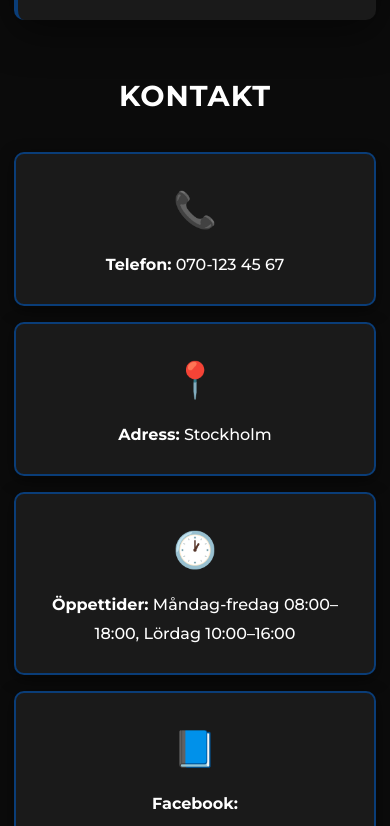
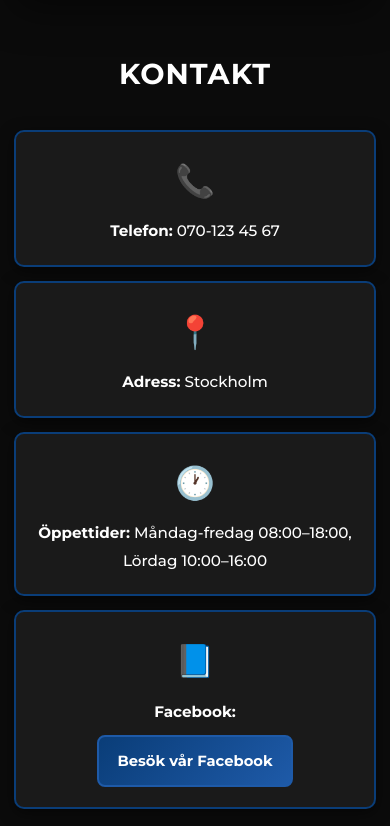
Before and after one commit to 74imadhallaq-star/Primabilvard, a plain HTML site: page index.html in a window 390 px wide. Shown: the part 7167-7993 px from the top of the page. Drawn offline with nearby package versions, Linux system fonts and the light colour scheme; no server answers.

Commit message:
Refactor contact layout and adjust styles

```diff
--- a/style.css
+++ b/style.css
@@ -842,35 +842,36 @@ body {
 
 .contact-info {
   display: grid;
-  grid-template-columns: repeat(auto-fit, minmax(300px, 1fr));
-  gap: 40px;
+  grid-template-columns: repeat(6, minmax(0, 1fr));
+  gap: 18px;
 }
 
 .contact-item {
   background: var(--bg-secondary);
-  padding: 40px 30px;
+  padding: 26px 20px;
   border-radius: 12px;
   box-shadow: 0 4px 15px rgba(0, 0, 0, 0.5);
   text-align: center;
   border: 2px solid var(--primary);
   transition: all 0.3s ease;
+  display: block;
 }
 
 .contact-item:hover {
-  transform: translateY(-8px);
+  transform: translateY(-6px);
   box-shadow: 0 10px 30px rgba(30, 90, 168, 0.3);
   border-color: var(--accent);
 }
 
 .contact-item .icon {
-  font-size: 3rem;
+  font-size: 2.4rem;
   display: block;
-  margin-bottom: 15px;
+  margin-bottom: 10px;
   color: var(--primary);
 }
 
 .contact-item p {
-  font-size: 1.1rem;
+  font-size: 0.98rem;
   color: var(--text-primary);
   font-weight: 500;
 }
@@ -878,7 +879,7 @@ body {
 .contact-facebook-btn {
   display: inline-block;
   margin-top: 10px;
-  padding: 10px 18px;
+  padding: 10px 16px;
   border-radius: 8px;
   border: 2px solid var(--accent);
   background: linear-gradient(135deg, var(--primary), var(--accent));
@@ -891,6 +892,19 @@ body {
 .contact-facebook-btn:hover {
   transform: translateY(-2px);
   box-shadow: 0 8px 18px rgba(30, 90, 168, 0.35);
+}
+
+/* Kontakt-layout: 3 kort överst, 2 centrerade under */
+.contact-item:nth-child(-n+3) {
+  grid-column: span 2;
+}
+
+.contact-item:nth-child(4) {
+  grid-column: 2 / span 2;
+}
+
+.contact-item:nth-child(5) {
+  grid-column: 4 / span 2;
 }
 
 /* ===== FOOTER ===== */
@@ -977,6 +991,17 @@ body {
 
 /* ===== RESPONSIVE ===== */
 @media (max-width: 768px) {
+
+  html {
+    scroll-padding-top: 90px;
+  }
+
+  .services,
+  .portfolio,
+  .booking,
+  .contact {
+    margin: 42px auto;
+  }
 
   /* --- NAVBAR --- */
   .hamburger {
@@ -1175,8 +1200,9 @@ body {
 
   .booking-form-section,
   .calendar-section {
-    padding: 22px 16px;
+    padding: 18px 14px;
     border-radius: 10px;
+    border-left-width: 3px;
   }
 
   .booking-form-section h2,
@@ -1206,9 +1232,9 @@ body {
   }
 
   .submit-btn {
-    padding: 18px;
+    padding: 16px;
     font-size: 1rem;
-    margin-top: 14px;
+    margin-top: 12px;
   }
 
   /* --- CALENDAR --- */
@@ -1273,7 +1299,7 @@ body {
 
   /* --- CONTACT --- */
   .contact {
-    margin: 50px auto;
+    margin: 42px auto;
     padding: 0 14px;
   }
 
@@ -1284,26 +1310,27 @@ body {
 
   .contact-info {
     grid-template-columns: 1fr;
-    gap: 16px;
+    gap: 14px;
   }
 
   .contact-item {
-    padding: 24px 20px;
+    grid-column: auto !important;
+    padding: 20px 16px;
     border-radius: 10px;
   }
 
   .contact-item .icon {
-    font-size: 2.2rem;
-    margin-bottom: 10px;
+    font-size: 2rem;
+    margin-bottom: 8px;
   }
 
   .contact-item p {
-    font-size: 1rem;
+    font-size: 0.95rem;
   }
 
   .contact-facebook-btn {
-    padding: 12px 22px;
-    font-size: 0.95rem;
+    padding: 11px 18px;
+    font-size: 0.92rem;
   }
 
   /* --- FOOTER --- */
```
